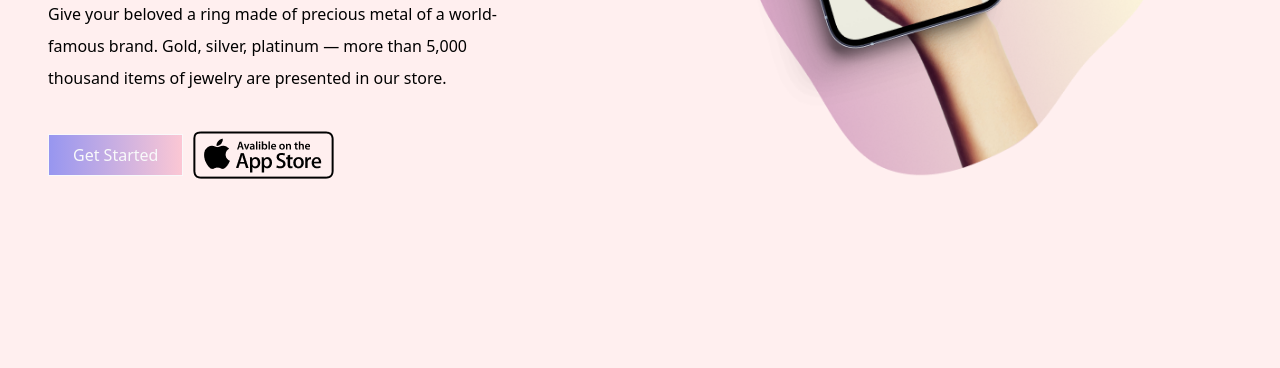
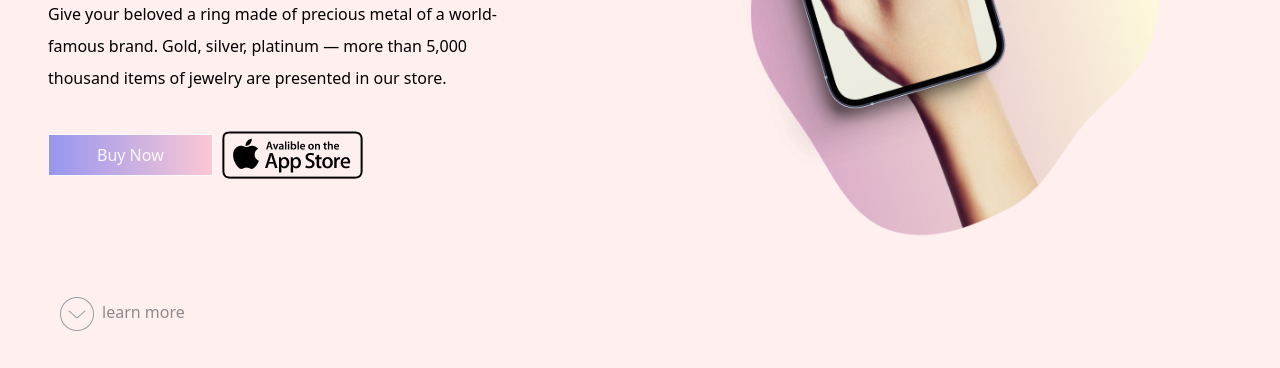
Before and after one commit to JaveriyaSaleem/hackathon, a plain HTML site: page index.html in a window 1280 px wide. Shown: the part 557-925 px from the top of the page. Before the commit the page ends 806 px from the top, so only its background shows below. Drawn offline with Linux system fonts and the light colour scheme.

Commit message:
completed

```diff
--- a/index.html
+++ b/index.html
@@ -76,13 +76,25 @@
             <h1 class="display-lg-2 display-3 pt-5 fw-bold">Delight your soulmate with beautiful jewelry</h1>
             <p class="fs-lg-5 fs-6">Give your beloved a ring made of precious metal of a world-famous brand. Gold, silver, platinum — more than 5,000 thousand items of jewelry are presented in our store. </p>
             <div>
-                <button class="btn btn-light rounded-0 px-sm-5m px-4 py-sm-2 button-gradient text-light">Get Started</button>
+                <button class="btn btn-light rounded-0 px-sm-5 px-4 py-sm-2 button-gradient text-light px-2">Buy Now</button>
                 <img src="images/store.png" alt="" class="img-fluid p-1">
             </div>
 
 
+          <div class="container-fluid pt-5 mt-5">
+            <div class="row">
 
-        </div>
+                <div  class="col-12 d-flex flex-row justify-content-center d-lg-flex flex-lg-row justify-content-lg-start gap-2">
+                    <div>
+                    <img src="images/arrows.png" alt="" class="img-fluid">
+                    </div>
+                    <p class="text-body-tertiary">learn more</p>
+                </div>
+
+
+            </div>
+            </div>
+            </div>
 
         <!-- left side end  -->
         <!-- right side end  -->
```
Also changed, not shown: images/arrows.png (added).
